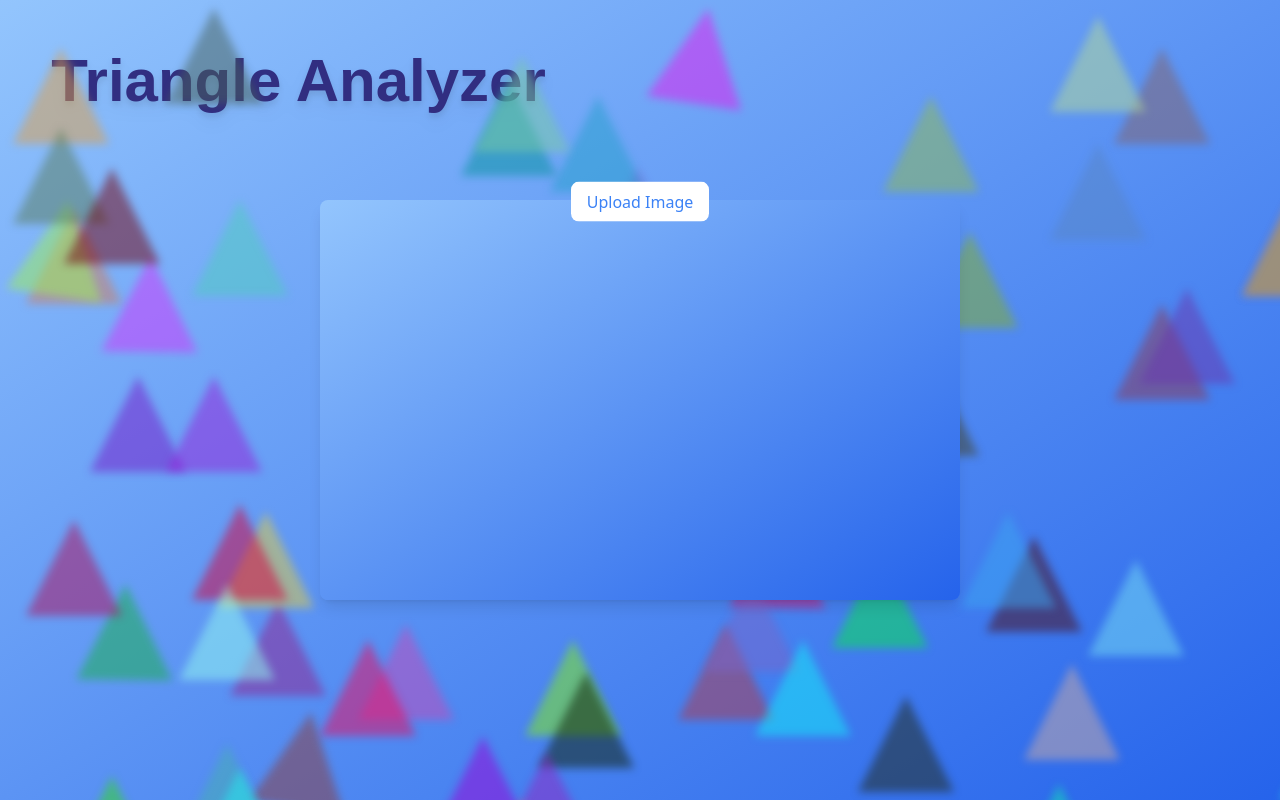
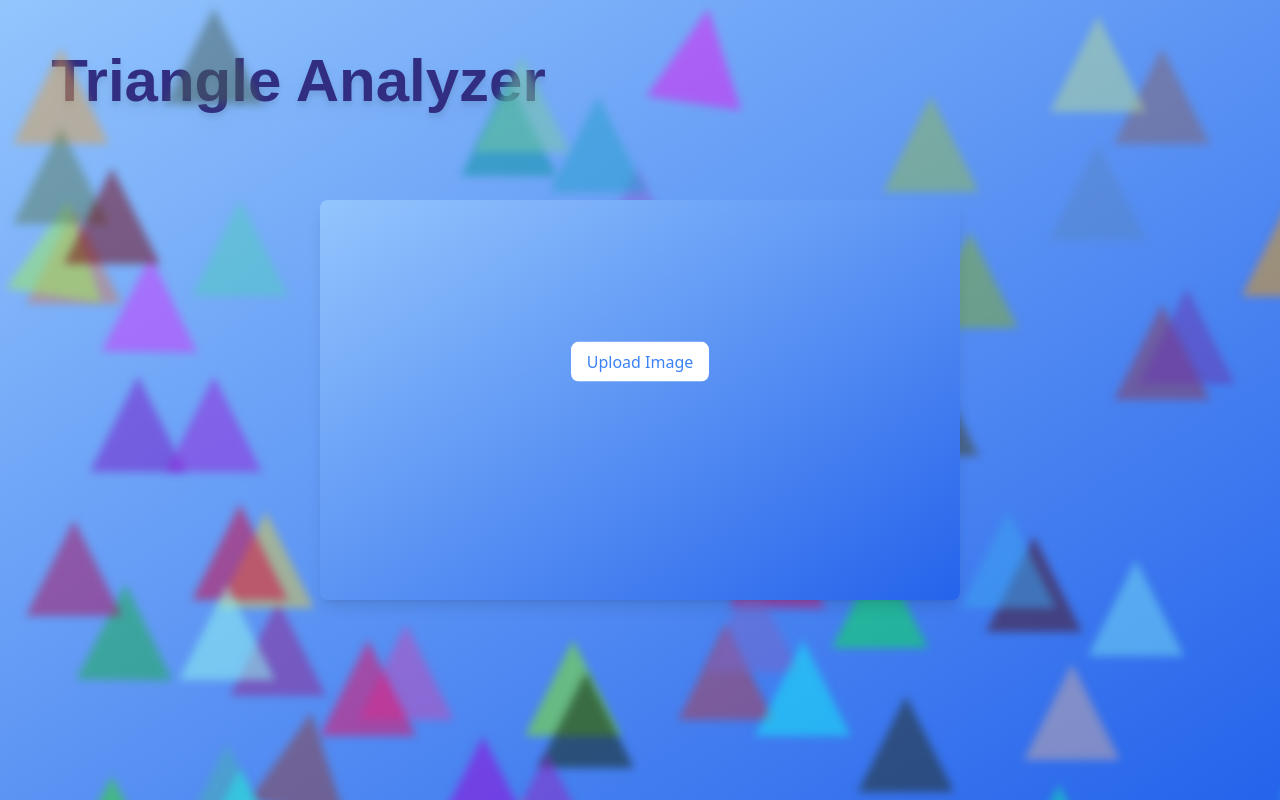
Before and after one commit to hqunted/Object_Identifier_Web, a React (Create React App) app: page / in a window 1280 px wide. Built offline with nearby package versions, Linux system fonts and the light colour scheme; what tailwindcss-gradients would draw is missing.

Commit message:
feat: rearrange UploadImage

```diff
--- a/src/components/UploadImage.tsx
+++ b/src/components/UploadImage.tsx
@@ -6,7 +6,7 @@ export const UploadImage = ({ handleImageUpload }: UploadImageProps) => {
   return (
     <>
       <div className="absolute top-1/2 left-1/2 transform  -translate-x-1/2 -translate-y-1/2 bg-gradient-to-br from-blue-300 to-blue-600 w-1/2 h-1/2 rounded-lg shadow-lg"></div>
-      <label className="animate-bounce bg-white text-blue-500 px-4 py-2 rounded-lg mt-8 hover:bg-blue-500  hover:text-white cursor-pointer">
+      <label className="px-4 py-2 mt-[15%] rounded-lg bg-white text-blue-500 animate-bounce hover:bg-blue-500  hover:text-white cursor-pointer">
         Upload Image
         <input
           type="file"
```
